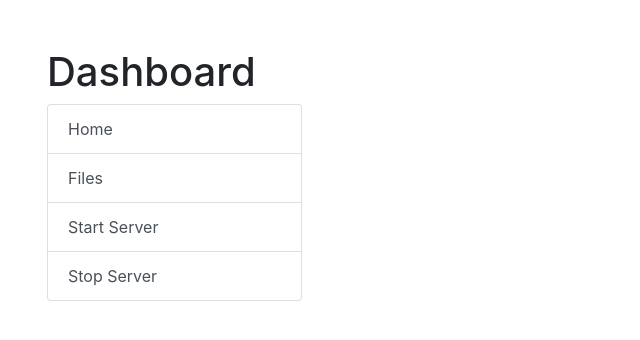
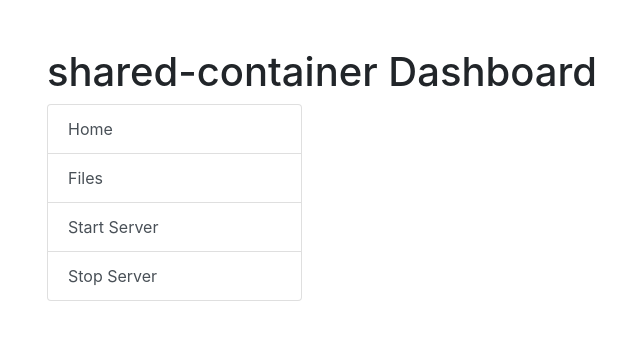
Before and after one commit to wangtry3417/WServer, a Flask app: page / in a window 1280 px wide. Shown: the top 340 px of the page, without its empty margins (38-678 px from the left). Run offline with Flask 3, Linux system fonts and the light colour scheme; some libraries are stand-ins or nearby versions.

Commit message:
Update index.html

```diff
--- a/templates/index.html
+++ b/templates/index.html
@@ -1,12 +1,12 @@
 <!DOCTYPE html>
 <html>
 <head>
-    <title>WCloud Dashboard</title>
+    <title>WCloud 共享主機 -- Dashboard</title>
     <link rel="stylesheet" href="https://stackpath.bootstrapcdn.com/bootstrap/4.5.2/css/bootstrap.min.css">
 </head>
 <body>
     <div class="container my-5">
-        <h1>Dashboard</h1>
+        <h1>shared-container Dashboard</h1>
         <div class="row">
             <div class="col-3">
                 <div class="list-group">
```
